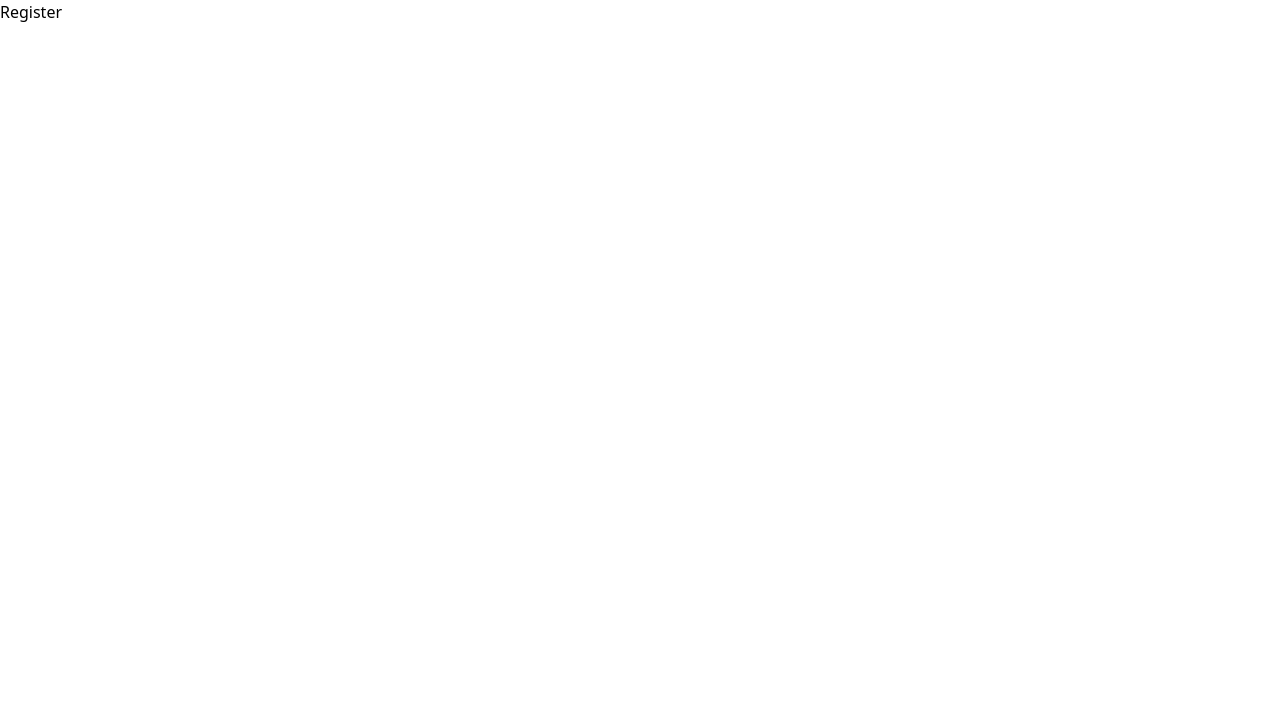
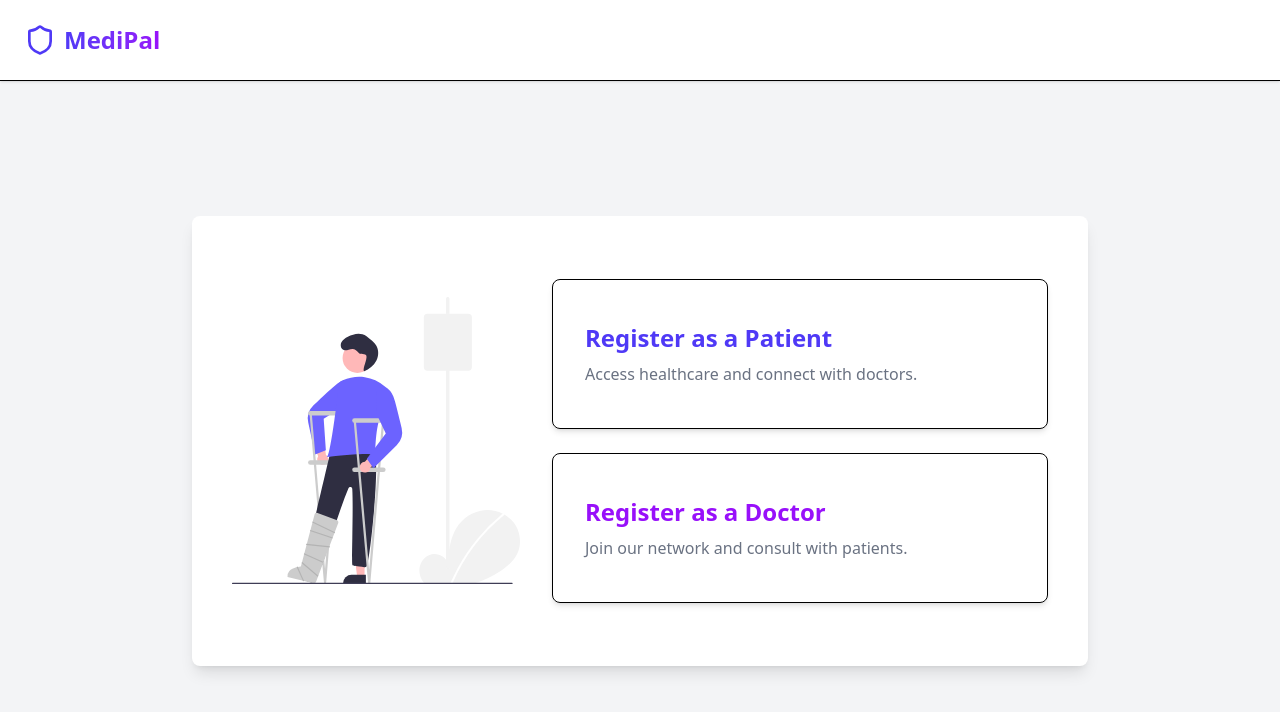
Before and after one commit to Hack2A/MediPal, a React (Vite) app in the folder frontend/: page /register in a window 1280 px wide. Shown: the top 712 px of the page. Built offline with nearby package versions, Linux system fonts and the light colour scheme.

Commit message:
added few things

```diff
--- a/frontend/src/components/Navbar.jsx
+++ b/frontend/src/components/Navbar.jsx
@@ -23,7 +23,7 @@ export default function Header() {
 
           {/* Sign Up - Solid Gradient Button */}
           <Link
-            to="/signup"
+            to="/register"
             className="bg-gradient-to-r from-indigo-600 to-purple-600 text-white px-4 py-2 rounded shadow-md
               hover:from-indigo-700 hover:to-purple-700 transition"
           >
--- a/frontend/src/pages/Landing.jsx
+++ b/frontend/src/pages/Landing.jsx
@@ -28,7 +28,7 @@ function Home() {
             <a href="/login" className="border px-4 py-2 border-indigo-600 text-indigo-600 hover:bg-indigo-50 rounded">
               Log In
             </a>
-            <a href="/signup" className="bg-gradient-to-r from-indigo-600 to-purple-600 hover:from-indigo-700 hover:to-purple-700 text-white px-4 py-2 rounded shadow-md">
+            <a href="/register" className="bg-gradient-to-r from-indigo-600 to-purple-600 hover:from-indigo-700 hover:to-purple-700 text-white px-4 py-2 rounded shadow-md">
               Sign Up
             </a>
           </div>
@@ -46,10 +46,10 @@ function Home() {
             Access healthcare from anywhere. Connect with verified doctors, store your medical history, and get the care you need.
           </p>
           <div className="flex justify-center gap-4 mt-6">
-            <a href="/signup" className="bg-indigo-600 text-white px-6 py-3 rounded-full flex items-center gap-2">
-              Get Started <ArrowRight className="h-4 w-4" />
+            <a href="/registeruser" className="bg-indigo-600 text-white px-6 py-3 rounded-full flex items-center gap-2">
+              Register as a Patient <ArrowRight className="h-4 w-4" />
             </a>
-            <a href="/doctor-signup" className="border border-indigo-600 text-indigo-600 px-6 py-3 rounded-full">
+            <a href="/registerdoctor" className="border border-indigo-600 text-indigo-600 px-6 py-3 rounded-full">
               Register as a Doctor
             </a>
           </div>
@@ -88,9 +88,9 @@ function Home() {
       </main>
 
       {/* Footer */}
-      <footer className="border-t bg-white text-center py-6">
+      {/* <footer className="border-t bg-white text-center py-6">
         <p className="text-gray-500 text-sm">© 2025 MediConnect. All rights reserved.</p>
-      </footer>
+      </footer> */}
     </div>
   );
 }
--- a/frontend/src/pages/Register.jsx
+++ b/frontend/src/pages/Register.jsx
@@ -1,9 +1,62 @@
-import React from 'react'
+import React, { useState } from "react";
+import { useNavigate } from "react-router-dom";
+import { Shield } from "lucide-react";
 
-const Register = () => {
-    return (
-        <div>Register</div>
-    )
+function RegisterSelection() {
+  const navigate = useNavigate();
+  const [hovered, setHovered] = useState("patient"); // Default illustration is patient
+
+  return (
+    <div className="flex flex-col min-h-screen bg-gray-100">
+      {/* Header */}
+      <header className="border-b bg-white shadow-sm">
+        <div className="container flex h-20 items-center px-6">
+          <div className="flex items-center gap-2 font-bold text-2xl">
+            <Shield className="h-8 w-8 text-indigo-600" />
+            <span className="bg-gradient-to-r from-indigo-600 to-purple-600 bg-clip-text text-transparent">
+              MediPal
+            </span>
+          </div>
+        </div>
+      </header>
+
+      {/* Main Content */}
+      <div className="flex flex-1 justify-center items-center">
+        <div className="bg-white p-10 rounded-lg shadow-lg flex flex-col md:flex-row gap-8 w-full max-w-4xl min-h-[450px]">
+
+          {/* Illustration (Left Side) */}
+          <div className="w-72 hidden md:flex justify-center items-center">
+            <img
+              src={hovered === "doctor" ? "/illustrations/doctorrr.svg" : "/illustrations/patients.svg"}
+              alt={hovered === "doctor" ? "Doctor" : "Patient"}
+              className="w-full transition-all duration-300"
+            />
+          </div>
+
+          {/* Selection Cards (Right Side) */}
+          <div className="flex flex-col gap-6 flex-1 justify-center">
+            <div
+              className="p-8 border rounded-lg shadow-md hover:shadow-lg cursor-pointer transition-all min-h-[150px] flex flex-col justify-center"
+              onMouseEnter={() => setHovered("patient")}
+              onClick={() => navigate("/registeruser")}
+            >
+              <h2 className="text-2xl font-bold text-indigo-600">Register as a Patient</h2>
+              <p className="text-gray-500 mt-2">Access healthcare and connect with doctors.</p>
+            </div>
+
+            <div
+              className="p-8 border rounded-lg shadow-md hover:shadow-lg cursor-pointer transition-all min-h-[150px] flex flex-col justify-center"
+              onMouseEnter={() => setHovered("doctor")}
+              onClick={() => navigate("/registerdoctor")}
+            >
+              <h2 className="text-2xl font-bold text-purple-600">Register as a Doctor</h2>
+              <p className="text-gray-500 mt-2">Join our network and consult with patients.</p>
+            </div>
+          </div>
+        </div>
+      </div>
+    </div>
+  );
 }
 
-export default Register
+export default RegisterSelection;
--- a/frontend/src/pages/static/aboutus.jsx
+++ b/frontend/src/pages/static/aboutus.jsx
@@ -15,7 +15,7 @@ export default function AboutUs() {
       <div className="max-w-5xl mx-auto flex flex-col md:flex-row items-center">
         {/* Image on the Left */}
         <img
-          src="/about-us-image.jpg"
+          src="/illustrations/aboutus.svg"
           alt="About Us"
           className="w-full md:w-1/2 rounded-lg shadow-md"
         />
--- a/frontend/src/pages/static/contact.jsx
+++ b/frontend/src/pages/static/contact.jsx
@@ -15,7 +15,7 @@ export default function Contact() {
         {/* Left Illustration */}
         <div className="md:w-1/2 hidden md:flex items-center justify-center bg-gradient-to-r from-indigo-500 to-purple-600">
           <img
-            src="/contact-illustration.svg"
+            src="/illustrations/contact.svg"
             alt="Contact Illustration"
             className="w-3/4"
           />
@@ -74,7 +74,7 @@ export default function Contact() {
 
       {/* Success Popup */}
       {showPopup && (
-        <div className="fixed bottom-10 left-1/2 transform -translate-x-1/2 bg-green-500 text-white px-4 py-2 rounded shadow-md">
+        <div className="fixed bottom-10 left-1/2 transform -translate-x-1/2 bg-gradient-to-r from-indigo-600 to-purple-600 text-white px-4 py-2 rounded shadow-md">
           Message sent successfully!
         </div>
       )}
--- a/frontend/src/routes/Routes.jsx
+++ b/frontend/src/routes/Routes.jsx
@@ -13,6 +13,7 @@ const Home = lazy(() => import("../pages/Home"));
 const Register = lazy(() => import("../pages/Register"));
 const AboutUs = lazy(() => import("../pages/static/aboutus"));
 const Contact = lazy(() => import("../pages/static/contact"));
+
 const AppRoutes = () => {
     return (
         <Router>
@@ -31,7 +32,9 @@ const AppRoutes = () => {
                     } />
                     <Route path="/register" element={
                         <>
+
                             <Register />
+
                         </>
                     } />
                     <Route path="/registeruser" element={
```
Also changed, not shown: frontend/public/illustrations/doctorrr.svg (added), frontend/public/illustrations/patients.svg (added).
